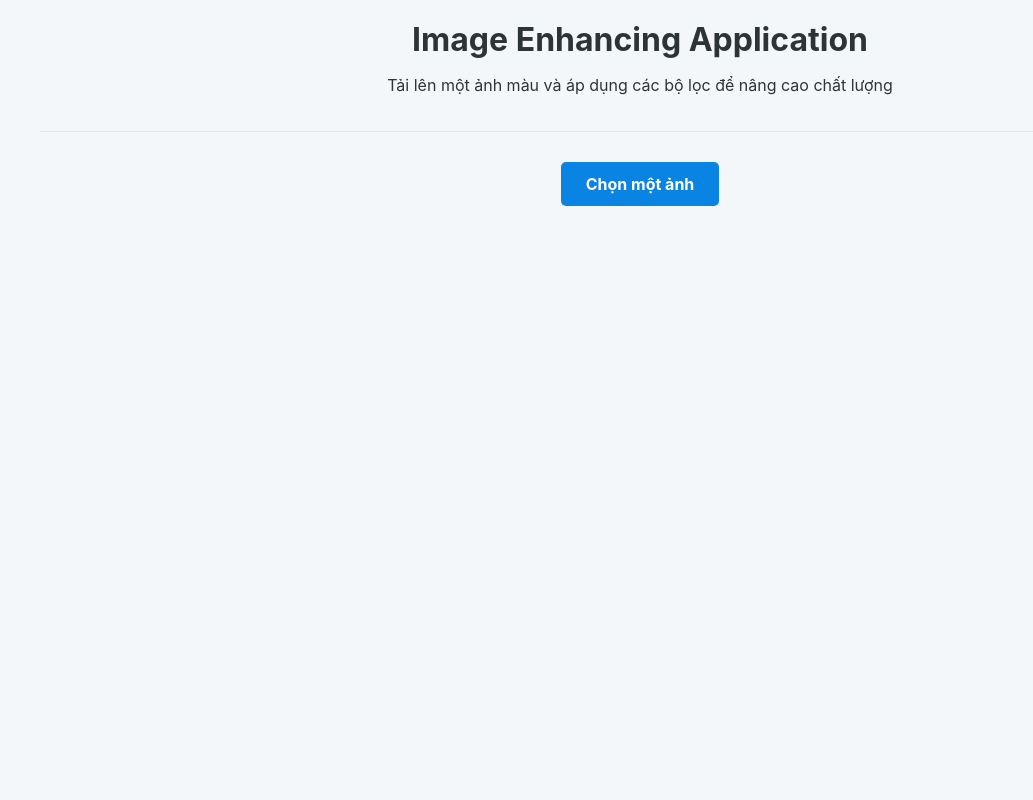
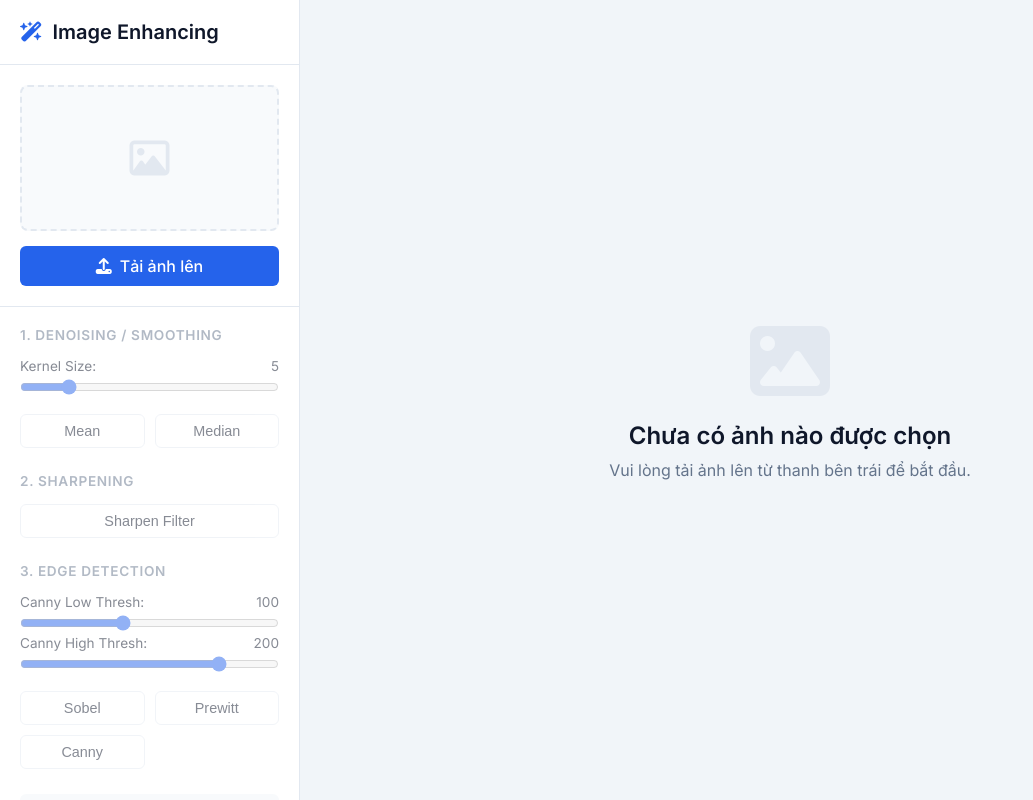
Before and after one commit to haohienhoa/ImageEnhancingApp, a FastAPI app: page / in a window 1280 px wide. Shown: the whole page, without its empty margins (0-1033 px from the left). Run offline with FastAPI, Linux system fonts and the light colour scheme; some libraries are stand-ins or nearby versions.

Commit message:
Update UI

```diff
--- a/static/script.js
+++ b/static/script.js
@@ -1,90 +1,129 @@
 document.addEventListener('DOMContentLoaded', () => {
-    // Lấy các element từ DOM
+    // --- DOM Elements ---
     const imageInput = document.getElementById('image-input');
+    const imageThumbnail = document.getElementById('image-thumbnail');
+    const uploadPlaceholder = document.getElementById('upload-placeholder');
+    const controlsPanel = document.getElementById('controls-panel');
+
+    const welcomeMessage = document.getElementById('welcome-message');
+    const imageWorkspace = document.getElementById('image-workspace');
+
     const originalImage = document.getElementById('original-image');
     const processedImage = document.getElementById('processed-image');
+    const activeFilterName = document.getElementById('active-filter-name');
+    const loader = document.getElementById('loader');
     const btnReset = document.getElementById('btn-reset');
+    const filterButtons = document.querySelectorAll('.btn[data-operation]');
 
-    // Nút mới
-    const btnDenoiseMean = document.getElementById('btn-denoise-mean');
-    const btnDenoiseMedian = document.getElementById('btn-denoise-median');
-    const btnSharpen = document.getElementById('btn-sharpen');
-    const btnEdgeSobel = document.getElementById('btn-edge-sobel');
-    const btnEdgePrewitt = document.getElementById('btn-edge-prewitt');
-    const btnEdgeCanny = document.getElementById('btn-edge-canny');
-
-    const controlsPanel = document.getElementById('controls-panel');
-    const imageDisplayPanel = document.getElementById('image-display-panel');
+    // Sliders & Values
+    const sliders = {
+        'denoise-kernel': document.getElementById('denoise-kernel-value'),
+        'canny-thresh1': document.getElementById('canny-thresh1-value'),
+        'canny-thresh2': document.getElementById('canny-thresh2-value')
+    };
 
     let originalImageData = null;
 
-    // 1. Xử lý khi người dùng chọn ảnh
-    imageInput.addEventListener('change', (e) => {
+    // --- INITIALIZATION ---
+    function init() {
+        // 1. Upload Image
+        imageInput.addEventListener('change', handleImageUpload);
+
+        // 2. Filter Buttons Click
+        filterButtons.forEach(btn => {
+            btn.addEventListener('click', handleFilterClick);
+        });
+
+        // 3. Reset Button
+        btnReset.addEventListener('click', resetToOriginal);
+
+        // 4. Update Slider Values visible text
+        for (const [id, valueSpan] of Object.entries(sliders)) {
+            const slider = document.getElementById(id);
+            slider.addEventListener('input', () => valueSpan.textContent = slider.value);
+        }
+    }
+
+    // --- EVENT HANDLERS ---
+    function handleImageUpload(e) {
         const file = e.target.files[0];
         if (!file) return;
 
         const reader = new FileReader();
         reader.onload = (event) => {
             originalImageData = event.target.result;
+
+            // Update UI state
+            imageThumbnail.src = originalImageData;
+            imageThumbnail.style.display = 'block';
+            uploadPlaceholder.style.display = 'none';
+
+            // Enable controls
+            controlsPanel.style.opacity = '1';
+            controlsPanel.style.pointerEvents = 'auto';
+
+            // Show workspace, hide welcome
+            welcomeMessage.classList.add('hidden');
+            imageWorkspace.classList.remove('hidden');
+
+            // Set images
             originalImage.src = originalImageData;
-            processedImage.src = originalImageData;
-
-            controlsPanel.style.display = 'block';
-            imageDisplayPanel.style.display = 'flex';
+            resetToOriginal();
         };
         reader.readAsDataURL(file);
-    });
+    }
 
-    // 2. Hàm chung để gửi yêu cầu xử lý đến backend
-    async function sendRequest(operation, params = {}) {
-        if (!originalImageData) {
-            alert("Vui lòng chọn một ảnh trước!");
-            return;
+    async function handleFilterClick(e) {
+        // Highlight active button
+        filterButtons.forEach(btn => btn.classList.remove('active-filter'));
+        e.target.classList.add('active-filter');
+
+        const operation = e.target.dataset.operation;
+        const filterName = e.target.textContent;
+
+        // Collect parameters based on operation type
+        let params = {};
+        if (operation.startsWith('denoise')) {
+            params.kernel_size = parseInt(document.getElementById('denoise-kernel').value);
+        } else if (operation === 'edge_canny') {
+            params.canny_threshold1 = parseInt(document.getElementById('canny-thresh1').value);
+            params.canny_threshold2 = parseInt(document.getElementById('canny-thresh2').value);
         }
 
+        // Update title and send request
+        activeFilterName.textContent = filterName;
+        loader.classList.remove('hidden'); // Show loader on processed image
+
         try {
-            const response = await fetch('/process', {
-                method: 'POST',
-                headers: { 'Content-Type': 'application/json' },
-                body: JSON.stringify({
-                    image: originalImageData,
-                    operation,
-                    ...params
-                })
-            });
-
-            if (!response.ok) throw new Error(`Lỗi từ server: ${response.statusText}`);
-
-            const data = await response.json();
+            const data = await sendRequest(operation, params);
             if (data.image) {
                 processedImage.src = data.image;
-            } else if (data.error) {
-                alert(`Lỗi: ${data.error}`);
             }
-
         } catch (error) {
-            console.error("Đã xảy ra lỗi khi gửi yêu cầu:", error);
-            alert("Không thể xử lý ảnh. Vui lòng kiểm tra console để biết chi tiết.");
+            console.error(error);
+            alert("Có lỗi xảy ra khi xử lý ảnh.");
+        } finally {
+            loader.classList.add('hidden'); // Hide loader
         }
     }
 
-    // 3. Gán sự kiện cho các nút
+    function resetToOriginal() {
+        filterButtons.forEach(btn => btn.classList.remove('active-filter'));
+        processedImage.src = originalImageData;
+        activeFilterName.textContent = "Ảnh gốc";
+    }
 
-    // Denoising
-    btnDenoiseMean.addEventListener('click', () => sendRequest('denoise_mean'));
-    btnDenoiseMedian.addEventListener('click', () => sendRequest('denoise_median'));
+    // --- API COMMUNICATION ---
+    async function sendRequest(operation, params = {}) {
+        const response = await fetch('/process', {
+            method: 'POST',
+            headers: { 'Content-Type': 'application/json' },
+            body: JSON.stringify({ image: originalImageData, operation, ...params })
+        });
+        if (!response.ok) throw new Error('Network response was not ok');
+        return await response.json();
+    }
 
-    // Sharpening
-    btnSharpen.addEventListener('click', () => sendRequest('sharpen'));
-
-    // Edge Detection
-    btnEdgeSobel.addEventListener('click', () => sendRequest('edge_sobel'));
-    btnEdgePrewitt.addEventListener('click', () => sendRequest('edge_prewitt'));
-    btnEdgeCanny.addEventListener('click', () => sendRequest('edge_canny'));
-
-    // Nút Reset
-    btnReset.addEventListener('click', () => {
-        if (!originalImageData) return;
-        processedImage.src = originalImageData;
-    });
+    // Start App
+    init();
 });
--- a/static/style.css
+++ b/static/style.css
@@ -1,176 +1,163 @@
-/* Tổng thể */
+/* Import Google Font */
+@import url('https://fonts.googleapis.com/css2?family=Inter:wght@300;400;500;600&display=swap');
+
+/* CSS Variables */
+:root {
+    --primary: #2563eb;       /* Blue */
+    --primary-hover: #1d4ed8;
+    --bg-app: #f1f5f9;        /* Light Gray bg */
+    --bg-panel: #ffffff;      /* White */
+    --text-main: #0f172a;     /* Dark blue/black */
+    --text-muted: #64748b;    /* Gray text */
+    --border: #e2e8f0;        /* Light border */
+}
+
+* { box-sizing: border-box; margin: 0; padding: 0; }
+
 body {
-    font-family: -apple-system, BlinkMacSystemFont, "Segoe UI", Roboto, Helvetica, Arial, sans-serif;
-    background-color: #f4f7f9;
-    color: #333;
-    margin: 0;
+    font-family: 'Inter', sans-serif;
+    background-color: var(--bg-app);
+    color: var(--text-main);
+    height: 100vh;
+    overflow: hidden;
+}
+
+.app-container {
+    display: flex;
+    height: 100vh;
+}
+
+/* ===== Sidebar ===== */
+.sidebar {
+    width: 300px;
+    background-color: var(--bg-panel);
+    border-right: 1px solid var(--border);
+    display: flex;
+    flex-direction: column;
+    height: 100%;
+}
+
+.sidebar-header {
+    padding: 20px;
+    border-bottom: 1px solid var(--border);
+}
+.sidebar-header h2 { font-size: 1.25rem; color: var(--text-main); display: flex; align-items: center; gap: 10px; }
+.sidebar-header i { color: var(--primary); }
+
+/* Upload Area */
+.image-upload-area { padding: 20px; border-bottom: 1px solid var(--border); }
+.thumbnail-container {
+    width: 100%; aspect-ratio: 16/9; background: #f8fafc;
+    border: 2px dashed var(--border); border-radius: 8px;
+    display: flex; align-items: center; justify-content: center;
+    overflow: hidden; margin-bottom: 15px; position: relative;
+}
+#image-thumbnail { width: 100%; height: 100%; object-fit: cover; }
+#upload-placeholder i { font-size: 40px; color: var(--border); }
+
+.btn-upload {
+    display: flex; align-items: center; justify-content: center; gap: 8px;
+    width: 100%; padding: 10px; background-color: var(--primary); color: white;
+    border-radius: 6px; font-weight: 500; cursor: pointer; transition: 0.2s;
+}
+.btn-upload:hover { background-color: var(--primary-hover); }
+
+/* Controls */
+.controls { padding: 20px; overflow-y: auto; flex: 1; display: flex; flex-direction: column; gap: 25px; transition: opacity 0.3s; }
+.control-section h3 { font-size: 0.85rem; text-transform: uppercase; letter-spacing: 0.05em; color: var(--text-muted); margin-bottom: 15px; font-weight: 600; }
+
+.slider-group { margin-bottom: 15px; }
+.slider-group label { display: flex; justify-content: space-between; font-size: 0.85rem; margin-bottom: 5px; color: var(--text-main); }
+.slider { width: 100%; cursor: pointer; accent-color: var(--primary); }
+
+.button-group { display: grid; grid-template-columns: 1fr 1fr; gap: 10px; }
+.button-group.one-col { grid-template-columns: 1fr; }
+
+.btn {
+    padding: 8px 12px; background-color: white; color: var(--text-main);
+    border: 1px solid var(--border); border-radius: 6px; cursor: pointer;
+    font-weight: 500; font-size: 0.9rem; transition: all 0.2s;
+}
+.btn:hover { background-color: #f8fafc; border-color: #cbd5e1; }
+.btn.active-filter { background-color: var(--primary); color: white; border-color: var(--primary); }
+
+.mt-auto { margin-top: auto; }
+.btn-secondary { width: 100%; background-color: #f1f5f9; border: none; color: var(--text-muted); display: flex; align-items: center; justify-content: center; gap: 8px; }
+.btn-secondary:hover { background-color: #e2e8f0; color: var(--text-main); }
+
+/* ===== Main Content (Side-by-Side View) ===== */
+.main-content { flex: 1; padding: 20px; position: relative; display: flex; flex-direction: column; }
+
+/* Welcome State */
+#welcome-message {
+    position: absolute; top: 50%; left: 50%; transform: translate(-50%, -50%);
+    text-align: center; color: var(--text-muted);
+}
+#welcome-message i { color: var(--border); margin-bottom: 20px; }
+#welcome-message h1 { font-size: 1.5rem; color: var(--text-main); margin-bottom: 10px; }
+
+/* Workspace */
+#image-workspace { height: 100%; width: 100%; }
+.hidden { display: none !important; }
+
+/* Side-by-Side Layout */
+.comparison-view {
+    display: flex;
+    gap: 20px;
+    height: 100%;
+    width: 100%;
+}
+
+.image-box {
+    flex: 1; /* Chia đều không gian */
+    background: var(--bg-panel);
+    border-radius: 12px;
+    border: 1px solid var(--border);
+    display: flex;
+    flex-direction: column;
+    overflow: hidden;
+}
+
+.box-header {
+    padding: 15px;
+    border-bottom: 1px solid var(--border);
+    background: #f8fafc;
+}
+.box-header h3 {
+    font-size: 1rem; font-weight: 600; color: var(--text-main);
+    display: flex; align-items: center; gap: 8px; margin: 0;
+}
+.box-header i { color: var(--text-muted); }
+
+.img-wrapper {
+    flex: 1;
     padding: 20px;
     display: flex;
+    align-items: center;
     justify-content: center;
+    position: relative;
+    background-image: radial-gradient(#e2e8f0 1px, transparent 1px);
+    background-size: 20px 20px;
 }
 
-.container {
-    width: 100%;
-    max-width: 1200px;
+.img-wrapper img {
+    max-width: 100%;
+    max-height: 100%;
+    object-fit: contain; /* Giữ tỷ lệ ảnh */
+    box-shadow: 0 4px 6px -1px rgba(0, 0, 0, 0.1), 0 2px 4px -1px rgba(0, 0, 0, 0.06);
+    border-radius: 4px;
 }
 
-header {
-    text-align: center;
-    margin-bottom: 30px;
-    border-bottom: 1px solid #dfe6e9;
-    padding-bottom: 20px;
+/* Loader overlaying processed image */
+#loader {
+    position: absolute; inset: 0;
+    background-color: rgba(255, 255, 255, 0.8);
+    backdrop-filter: blur(2px);
+    display: flex; justify-content: center; align-items: center; z-index: 10;
 }
-
-h1 {
-    color: #2d3436;
-    margin: 0;
+.spinner {
+    width: 40px; height: 40px;
+    border: 4px solid #e2e8f0; border-top: 4px solid var(--primary);
+    border-radius: 50%; animation: spin 0.8s linear infinite;
 }
-
-h2 {
-    color: #2d3436;
-    border-bottom: 2px solid #0984e3;
-    padding-bottom: 5px;
-    margin-top: 0;
-}
-
-h3 {
-    text-align: center;
-    color: #636e72;
-    margin-bottom: 15px;
-}
-
-/* Phần tải ảnh */
-.upload-section {
-    text-align: center;
-    margin-bottom: 30px;
-}
-
-.custom-file-upload {
-    display: inline-block;
-    padding: 12px 25px;
-    cursor: pointer;
-    background-color: #0984e3;
-    color: white;
-    border-radius: 5px;
-    font-weight: bold;
-    transition: background-color 0.3s;
-}
-
-.custom-file-upload:hover {
-    background-color: #0060ad;
-}
-
-input[type="file"] {
-    display: none;
-}
-
-/* Bảng điều khiển */
-.controls {
-    background-color: white;
-    padding: 20px;
-    border-radius: 8px;
-    box-shadow: 0 4px 10px rgba(0, 0, 0, 0.05);
-    margin-bottom: 30px;
-}
-
-.control-group {
-    display: flex;
-    gap: 15px;
-    margin-bottom: 20px;
-    flex-wrap: wrap;
-}
-
-.slider-group {
-    margin-bottom: 20px;
-}
-
-.slider-group label {
-    display: block;
-    margin-bottom: 8px;
-    font-weight: 500;
-}
-
-.slider {
-    width: 100%;
-    cursor: pointer;
-}
-
-/* Các nút */
-.btn {
-    padding: 10px 20px;
-    border: none;
-    border-radius: 5px;
-    background-color: #0984e3;
-    color: white;
-    font-size: 16px;
-    cursor: pointer;
-    transition: background-color 0.3s, transform 0.1s;
-}
-
-.btn:hover {
-    background-color: #0060ad;
-}
-
-.btn:active {
-    transform: scale(0.98);
-}
-
-.btn.btn-secondary {
-    background-color: #636e72;
-}
-.btn.btn-secondary:hover {
-    background-color: #2d3436;
-}
-
-
-/* Khu vực hiển thị ảnh */
-.image-display {
-    display: flex;
-    justify-content: space-around;
-    gap: 30px;
-    flex-wrap: wrap;
-}
-
-.image-card {
-    flex: 1;
-    min-width: 300px;
-    max-width: 500px;
-    background-color: white;
-    padding: 20px;
-    border-radius: 8px;
-    box-shadow: 0 4px 10px rgba(0, 0, 0, 0.05);
-}
-
-.image-card img {
-    width: 100%;
-    height: auto;
-    border-radius: 5px;
-    border: 1px solid #dfe6e9;
-    background-color: #ecf0f1;
-}
-
-.chart-container {
-    margin-top: 20px;
-    height: 150px;
-}
-
-/* Thêm vào cuối file static/style.css */
-
-fieldset {
-    border: 1px solid #dfe6e9;
-    border-radius: 8px;
-    padding: 15px;
-    margin-bottom: 20px;
-}
-
-legend {
-    padding: 0 10px;
-    font-weight: bold;
-    color: #0984e3;
-}
-
-hr {
-    border: none;
-    border-top: 1px solid #dfe6e9;
-    margin-top: 20px;
-}
+@keyframes spin { 0% { transform: rotate(0deg); } 100% { transform: rotate(360deg); } }
--- a/templates/index.html
+++ b/templates/index.html
@@ -3,54 +3,113 @@
 <head>
     <meta charset="UTF-8">
     <meta name="viewport" content="width=device-width, initial-scale=1.0">
-    <title>Image Enhancing App</title>
+    <title>Lab-03: Image Enhancing</title>
     <link rel="stylesheet" href="/static/style.css">
-    <script src="https://cdn.jsdelivr.net/npm/chart.js"></script>
+    <!-- Font Awesome for icons -->
+    <link rel="stylesheet" href="https://cdnjs.cloudflare.com/ajax/libs/font-awesome/6.4.0/css/all.min.css">
 </head>
 <body>
-    <div class="container">
-        <header>
-            <h1>Image Enhancing Application</h1>
-            <p>Tải lên một ảnh màu và áp dụng các bộ lọc để nâng cao chất lượng</p>
-        </header>
-
-        <main>
-            <div class="upload-section">
-                <label for="image-input" class="custom-file-upload">Chọn một ảnh</label>
-                <input type="file" id="image-input" accept="image/*">
+    <div class="app-container">
+        <!-- ===== SIDEBAR - CONTROL PANEL ===== -->
+        <nav class="sidebar">
+            <div class="sidebar-header">
+                <h2><i class="fa-solid fa-wand-magic-sparkles"></i> Image Enhancing</h2>
             </div>
 
-            <div class="controls" id="controls-panel" style="display: none;">
-                <fieldset>
-                    <legend>Denoising / Smoothing</legend>
-                    <button id="btn-denoise-mean" class="btn">Làm mịn (Mean)</button>
-                    <button id="btn-denoise-median" class="btn">Làm mịn (Median)</button>
-                </fieldset>
-
-                <fieldset>
-                    <legend>Sharpening</legend>
-                    <button id="btn-sharpen" class="btn">Làm nét (Sharpen)</button>
-                </fieldset>
-
-                <fieldset>
-                    <legend>Edge Detection</legend>
-                    <button id="btn-edge-sobel" class="btn">Dò biên (Sobel)</button>
-                    <button id="btn-edge-prewitt" class="btn">Dò biên (Prewitt)</button>
-                    <button id="btn-edge-canny" class="btn">Dò biên (Canny)</button>
-                </fieldset>
-
-                <hr>
-                <button id="btn-reset" class="btn btn-secondary">Reset về ảnh gốc</button>
+            <div class="image-upload-area">
+                <div class="thumbnail-container">
+                    <img id="image-thumbnail" src="#" alt="" style="display: none;">
+                    <div id="upload-placeholder">
+                        <i class="fa-regular fa-image"></i>
+                    </div>
+                </div>
+                <label for="image-input" class="btn-upload">
+                    <i class="fa-solid fa-upload"></i> Tải ảnh lên
+                </label>
+                <input type="file" id="image-input" accept="image/*" hidden>
             </div>
 
-            <div class="image-display" id="image-display-panel" style="display: none;">
-                <div class="image-card">
-                    <h3>Ảnh Gốc</h3>
-                    <img id="original-image" src="#" alt="Ảnh gốc">
+            <div class="controls" id="controls-panel" style="opacity: 0.5; pointer-events: none;">
+                <!-- Denoising Section -->
+                <div class="control-section">
+                    <h3>1. Denoising / Smoothing</h3>
+                    <div class="slider-group">
+                        <label>Kernel Size: <span id="denoise-kernel-value">5</span></label>
+                        <input type="range" id="denoise-kernel" min="3" max="15" step="2" value="5" class="slider">
+                    </div>
+                    <div class="button-group">
+                        <button class="btn" data-operation="denoise_mean">Mean</button>
+                        <button class="btn" data-operation="denoise_median">Median</button>
+                    </div>
                 </div>
-                <div class="image-card">
-                    <h3>Ảnh Đã Xử Lý</h3>
-                    <img id="processed-image" src="#" alt="Ảnh đã xử lý">
+
+                <!-- Sharpening Section -->
+                <div class="control-section">
+                    <h3>2. Sharpening</h3>
+                     <div class="button-group one-col">
+                        <button class="btn" data-operation="sharpen">Sharpen Filter</button>
+                    </div>
+                </div>
+
+                <!-- Edge Detection Section -->
+                <div class="control-section">
+                    <h3>3. Edge Detection</h3>
+                    <div class="slider-group">
+                        <label>Canny Low Thresh: <span id="canny-thresh1-value">100</span></label>
+                        <input type="range" id="canny-thresh1" min="0" max="255" value="100" class="slider">
+                        <label>Canny High Thresh: <span id="canny-thresh2-value">200</span></label>
+                        <input type="range" id="canny-thresh2" min="0" max="255" value="200" class="slider">
+                    </div>
+                    <div class="button-group">
+                        <button class="btn" data-operation="edge_sobel">Sobel</button>
+                        <button class="btn" data-operation="edge_prewitt">Prewitt</button>
+                        <button class="btn" data-operation="edge_canny">Canny</button>
+                    </div>
+                </div>
+
+                <div class="control-section mt-auto">
+                     <button id="btn-reset" class="btn btn-secondary">
+                        <i class="fa-solid fa-rotate-left"></i> Reset
+                    </button>
+                </div>
+            </div>
+        </nav>
+
+        <!-- ===== MAIN CONTENT - IMAGE DISPLAY ===== -->
+        <main class="main-content">
+            <!-- Thông báo chào mừng -->
+            <div id="welcome-message">
+                <i class="fa-solid fa-image fa-5x"></i>
+                <h1>Chưa có ảnh nào được chọn</h1>
+                <p>Vui lòng tải ảnh lên từ thanh bên trái để bắt đầu.</p>
+            </div>
+
+            <!-- Khu vực hiển thị ảnh song song -->
+            <div id="image-workspace" class="hidden">
+                <div class="comparison-view">
+                    <!-- Cột Ảnh Gốc -->
+                    <div class="image-box">
+                        <div class="box-header">
+                            <h3><i class="fa-regular fa-file-image"></i> Ảnh Gốc</h3>
+                        </div>
+                        <div class="img-wrapper">
+                            <img id="original-image" src="#" alt="Original">
+                        </div>
+                    </div>
+
+                    <!-- Cột Ảnh Đã Xử Lý -->
+                    <div class="image-box">
+                        <div class="box-header">
+                            <h3><i class="fa-solid fa-wand-magic"></i> <span id="active-filter-name">Kết quả</span></h3>
+                        </div>
+                        <div class="img-wrapper">
+                            <img id="processed-image" src="#" alt="Processed">
+                            <!-- Loading Spinner -->
+                            <div id="loader" class="hidden">
+                                <div class="spinner"></div>
+                            </div>
+                        </div>
+                    </div>
                 </div>
             </div>
         </main>
```
